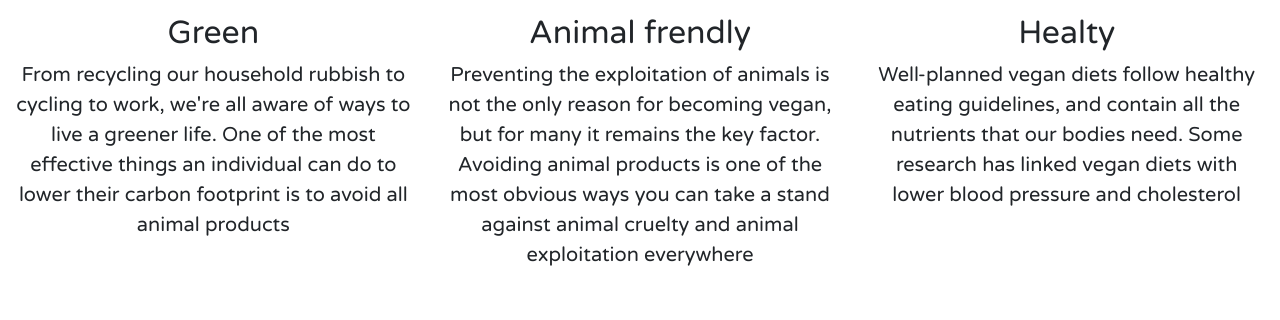
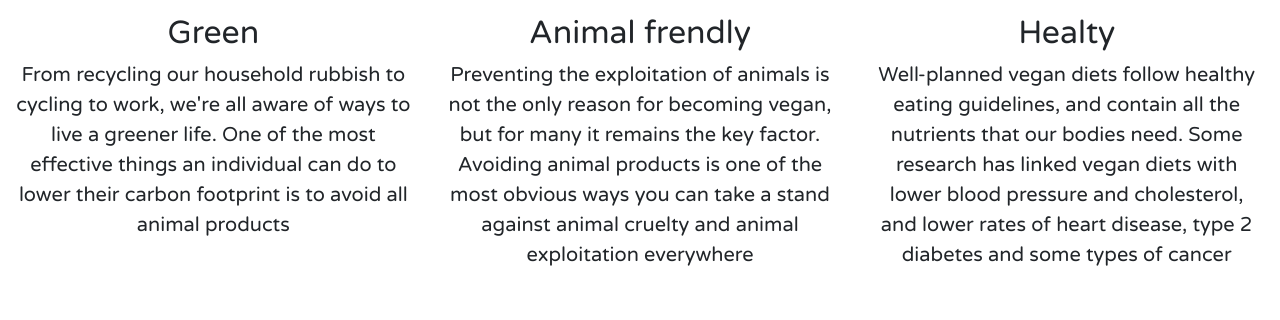
Before and after one commit to michaeldidonato/final-frontend-project, a React (Create React App) app: page / in a window 1280 px wide. Shown: the part 818-1138 px from the top of the page. Built offline with nearby package versions, Linux system fonts and the light colour scheme; no server answers.

Commit message:
Update Home.js

```diff
--- a/src/components/Home.js
+++ b/src/components/Home.js
@@ -79,7 +79,8 @@ function Home() {
             <p className="lead mb-0">
             Well-planned vegan diets follow healthy eating guidelines,
             and contain all the nutrients that our bodies need.
-            Some research has linked vegan diets with lower blood pressure and cholesterol
+            Some research has linked vegan diets with lower blood pressure and cholesterol,
+            and lower rates of heart disease, type 2 diabetes and some types of cancer
             </p>
           </div>
         </div>
```
